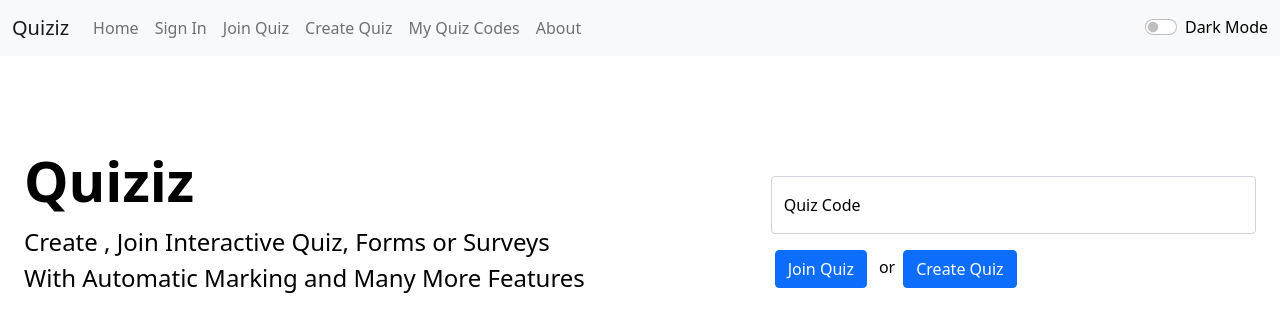
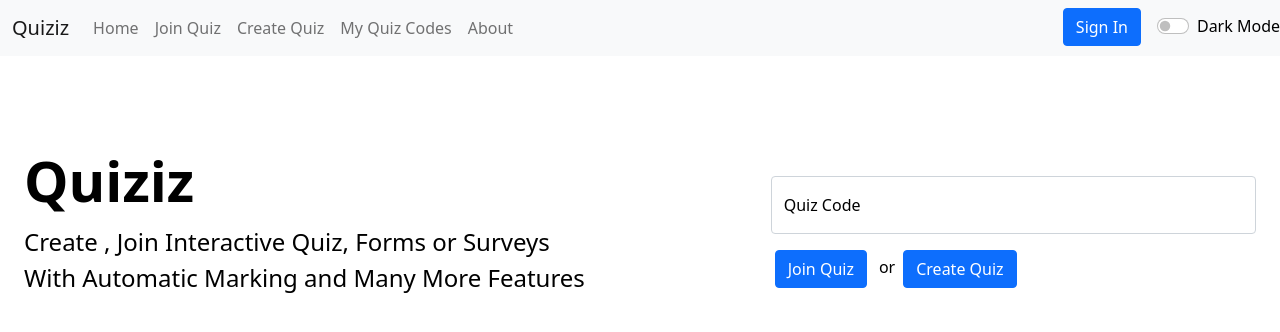
Before and after one commit to ManasMadan/Quizify-Frontend, a React (Create React App) app: page / in a window 1280 px wide. Shown: the top 332 px of the page. Built offline with nearby package versions, Linux system fonts and the light colour scheme.

Commit message:
Improvised Imports

```diff
--- a/src/actions/darkThemeActions.js
+++ b/src/actions/darkThemeActions.js
@@ -1,5 +1,7 @@
-export const toggleTheme = (darkTheme) => {
+const toggleTheme = (darkTheme) => {
   return {
     type: darkTheme ? "LIGHTTHEME" : "DARKTHEME",
   };
 };
+
+export default toggleTheme;
--- /dev/null
+++ b/src/actions/index.js
@@ -0,0 +1,4 @@
+export { default as toggleTheme } from "./darkThemeActions";
+export { default as login } from "./loginActions";
+export { default as logout } from "./loginActions";
+export { default as toggleStyle } from "./styleActions";
--- a/src/actions/loginActions.js
+++ b/src/actions/loginActions.js
@@ -1,5 +1,13 @@
-export const toggleLogin = (login) => {
+const login = () => {
   return {
-    type: login ? "LOGGEDIN" : "LOGGEDOUT",
+    type: "LOGGEDIN",
   };
 };
+
+const logout = () => {
+  return {
+    type: "LOGGEDOUT",
+  };
+};
+
+export default { login, logout };
--- a/src/actions/styleActions.js
+++ b/src/actions/styleActions.js
@@ -1,5 +1,7 @@
-export const toggleStyle = (darkTheme) => {
+const toggleStyle = (darkTheme) => {
   return {
     type: darkTheme ? "LIGHTTHEME" : "DARKTHEME",
   };
 };
+
+export default toggleStyle;
--- a/src/components/Navbar.js
+++ b/src/components/Navbar.js
@@ -1,8 +1,7 @@
 import React from "react";
 import { Link } from "react-router-dom";
 import { useDispatch, useSelector } from "react-redux";
-import { toggleTheme } from "../actions/darkThemeActions";
-import { toggleStyle } from "../actions/styleActions";
+import { toggleTheme, toggleStyle } from "../actions/index";
 
 export default function Navbar() {
   const dispatch = useDispatch();
@@ -37,11 +36,6 @@ export default function Navbar() {
               </Link>
             </li>
             <li className="nav-item">
-              <Link className="nav-link" to="/signin">
-                Sign In
-              </Link>
-            </li>
-            <li className="nav-item">
               <Link className="nav-link" to="/joinquiz">
                 Join Quiz
               </Link>
@@ -62,7 +56,10 @@ export default function Navbar() {
               </Link>
             </li>
           </ul>
-          <div className="d-flex">
+          <div className="position-absolute d-flex align-items-center justify-centent-center top-0 end-0">
+            <Link className="nav-link" to="/signin">
+              <button className="btn btn-primary">Sign In</button>
+            </Link>
             <div className="form-check form-switch">
               <input
                 className="form-check-input"
```
Also changed, not shown: src/App.js (+12 -10 lines), src/components/index.js (added, +10 -0 lines).
